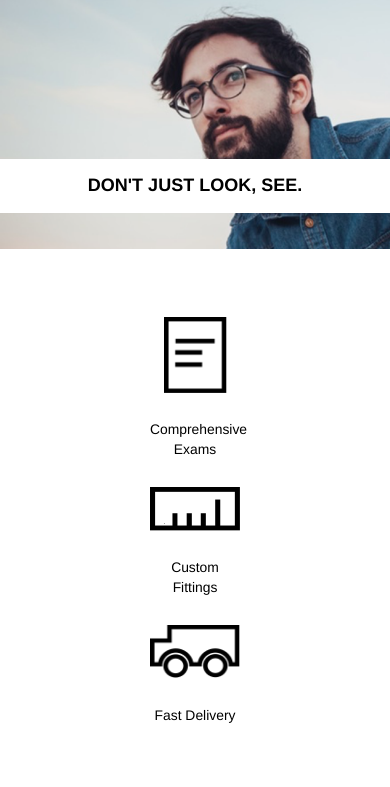
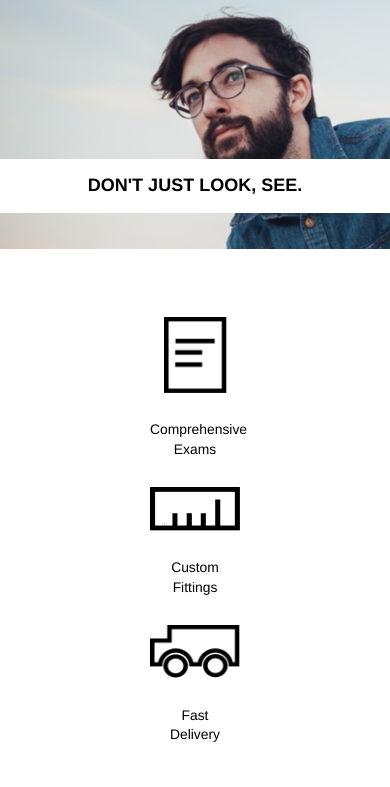
Before and after one commit to thelarchmage/TortoiseshellOptics, a plain HTML site: page index.html in a window 390 px wide. Shown: the part 57-844 px from the top of the page. Drawn offline with Linux system fonts and the light colour scheme.

Commit message:
Final Commit +edit

```diff
--- a/resources/css/style.css
+++ b/resources/css/style.css
@@ -320,6 +320,10 @@ nav h2 {
     padding: 1.54rem;
   }
 
+  #Delivery p {
+    width: 3rem !important;
+  }
+
   #Content {
     flex-direction: column;
     height: auto;
```
